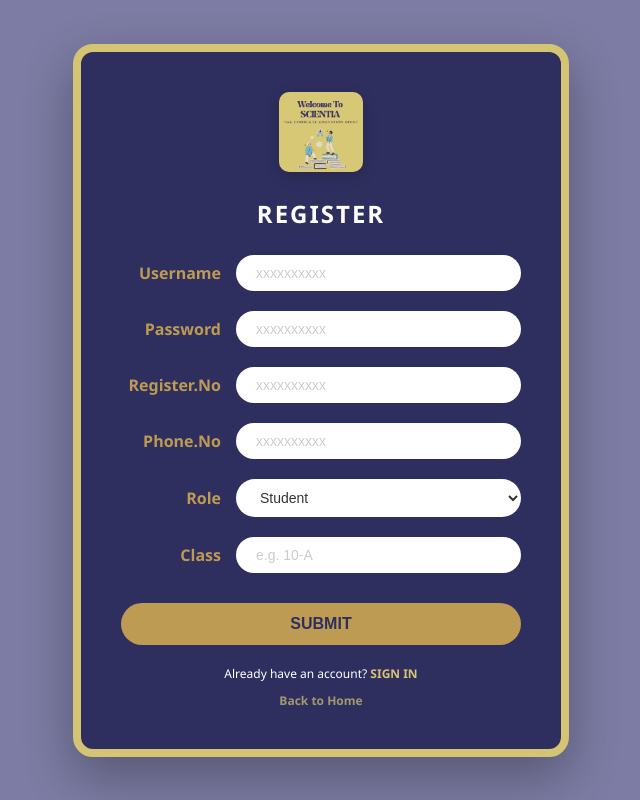
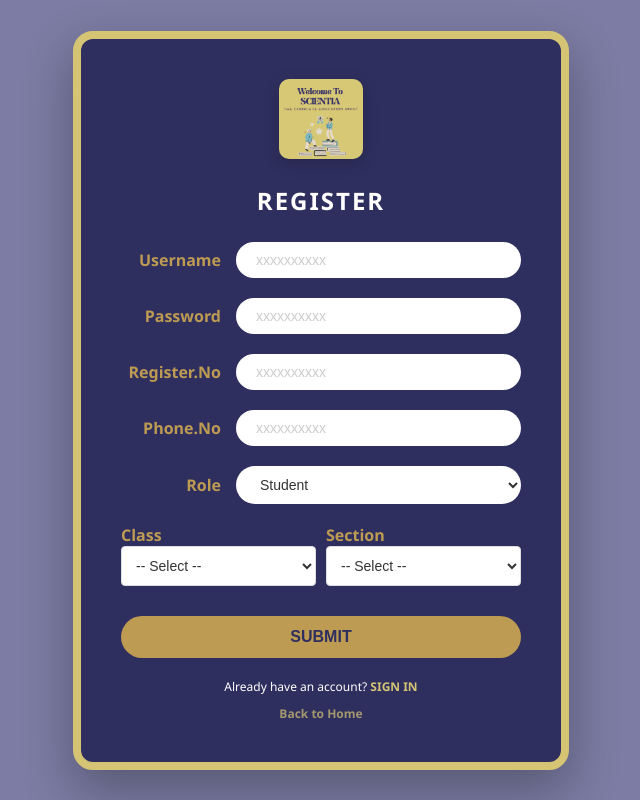
Before and after one commit to shahanashub/RDL-ATTENDANCE, a Flask app: page /register in a window 1280 px wide. Shown: the whole page, without its empty margins (319-959 px from the left). Run offline with Flask 3, Linux system fonts and the light colour scheme; some libraries are stand-ins or nearby versions.

Commit message:
Refine class and section selection across Timetable, Registration, and Profile pages; standardize on 1-10 and A-D dropdowns

```diff
--- a/app.py
+++ b/app.py
@@ -323,7 +323,8 @@ def register():
             password_input = request.form['password'].strip()
             role = request.form['role'].strip()
             register_no = request.form.get('register_no', '').strip()
-            user_class = request.form.get('class', '').strip()
+            class_num = request.form.get('class_num', '').strip()
+            section = request.form.get('section', '').strip()
             phone = request.form.get('phone', '').strip()
 
             if not username or not password_input:
@@ -344,21 +345,20 @@ def register():
 
             # Link existing profile or create new one
             if role == 'student' and register_no:
-                # Parse class format
-                class_parts = user_class.split('-') if '-' in user_class else user_class.split()
-                class_name = class_parts[0].strip() if class_parts else ''
-                section = class_parts[1].strip() if len(class_parts) > 1 else 'A'
+                class_num = request.form.get('class_num', '').strip()
+                section = request.form.get('section', 'A').strip()
 
                 class_id = None
-                if class_name:
+                if class_num:
+                    class_name_formatted = f"Class {class_num}"
                     class_row = conn.execute('SELECT id FROM classes WHERE class_name = ? AND section = ?',
-                                            (f'Class {class_name}', section)).fetchone()
+                                            (class_name_formatted, section)).fetchone()
                     if not class_row:
                         conn.execute('INSERT INTO classes (class_name, section) VALUES (?, ?)',
-                                   (f'Class {class_name}', section))
+                                   (class_name_formatted, section))
                         conn.commit()
                         class_row = conn.execute('SELECT id FROM classes WHERE class_name = ? AND section = ?',
-                                               (f'Class {class_name}', section)).fetchone()
+                                              (class_name_formatted, section)).fetchone()
                     class_id = class_row['id'] if class_row else None
 
                 # Check if student record with this reg_no already exists (uploaded by admin)
@@ -372,13 +372,17 @@ def register():
                 conn.commit()
 
             elif role == 'teacher' and register_no:
+                class_num = request.form.get('class_num', '').strip()
+                section = request.form.get('section', '').strip()
+                class_advisor = f"Class {class_num} - {section}" if class_num and section else ""
+
                 existing_teacher = conn.execute('SELECT id FROM teacher_profiles WHERE register_id = ?', (register_no,)).fetchone()
                 if existing_teacher:
-                    conn.execute('UPDATE teacher_profiles SET user_id = ?, name = ?, phone = ? WHERE register_id = ?',
-                               (user['id'], username, phone, register_no))
+                    conn.execute('UPDATE teacher_profiles SET user_id = ?, name = ?, phone = ?, class_advisor = ? WHERE register_id = ?',
+                               (user['id'], username, phone, class_advisor, register_no))
                 else:
-                    conn.execute('INSERT INTO teacher_profiles (user_id, name, register_id, phone) VALUES (?, ?, ?, ?)',
-                               (user['id'], username, register_no, phone))
+                    conn.execute('INSERT INTO teacher_profiles (user_id, name, register_id, phone, class_advisor) VALUES (?, ?, ?, ?, ?)',
+                               (user['id'], username, register_no, phone, class_advisor))
                 conn.commit()
 
             elif role == 'admin' and register_no:
--- a/templates/register.html
+++ b/templates/register.html
@@ -174,9 +174,26 @@
                 </select>
             </div>
 
-            <div class="form-group" id="class-group">
-                <label>Class</label>
-                <input type="text" name="class" id="class-input" placeholder="e.g. 10-A">
+            <div class="form-group" id="class-group" style="display: flex; gap: 10px;">
+                <div style="flex: 1;">
+                    <label>Class</label>
+                    <select name="class_num"
+                        style="width: 100%; padding: 10px; border: 1px solid #ddd; border-radius: 4px;">
+                        <option value="">-- Select --</option>
+                        {% for i in range(1, 11) %}<option value="{{ i }}">{{ i }}</option>{% endfor %}
+                    </select>
+                </div>
+                <div style="flex: 1;">
+                    <label>Section</label>
+                    <select name="section"
+                        style="width: 100%; padding: 10px; border: 1px solid #ddd; border-radius: 4px;">
+                        <option value="">-- Select --</option>
+                        <option value="A">A</option>
+                        <option value="B">B</option>
+                        <option value="C">C</option>
+                        <option value="D">D</option>
+                    </select>
+                </div>
             </div>
 
             <button type="submit" class="btn-submit">SUBMIT</button>
```
Also changed, not shown: templates/profile.html (+11 -2 lines), templates/timetable.html (+8 -7 lines).
